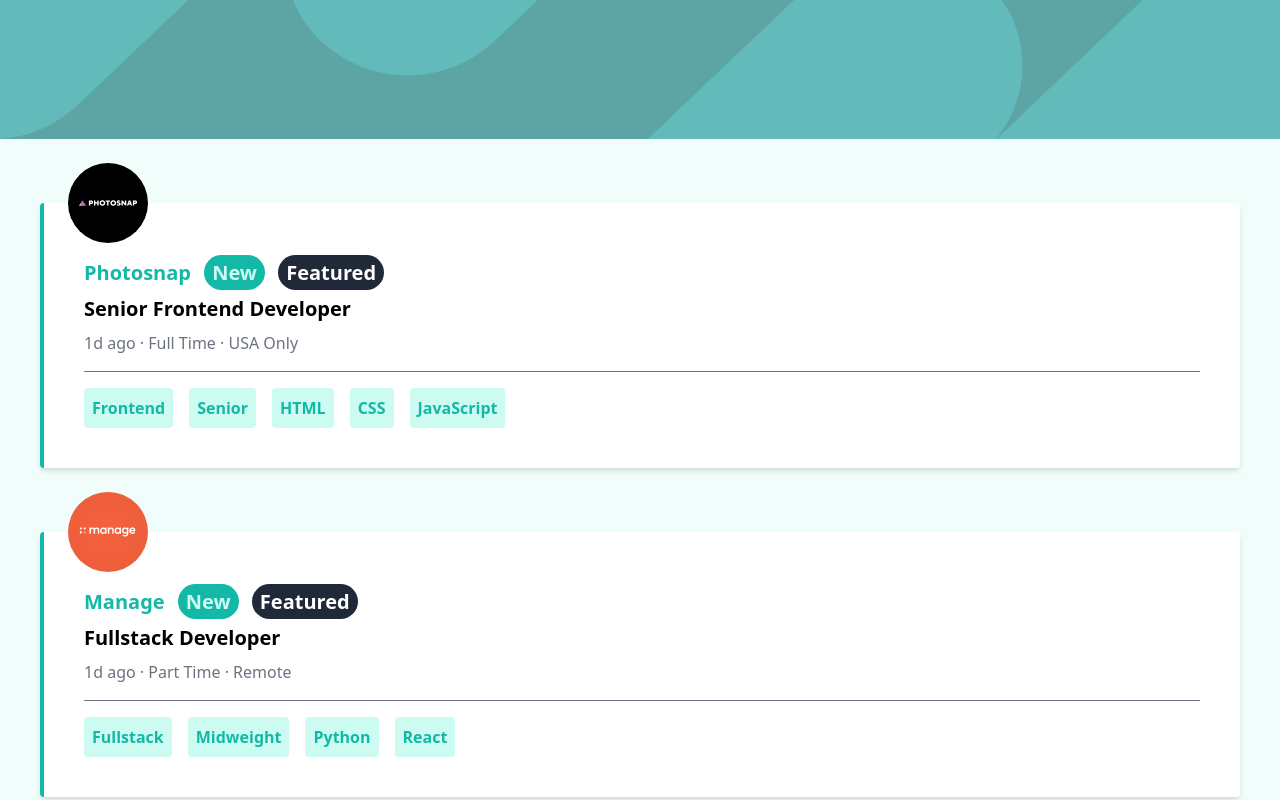
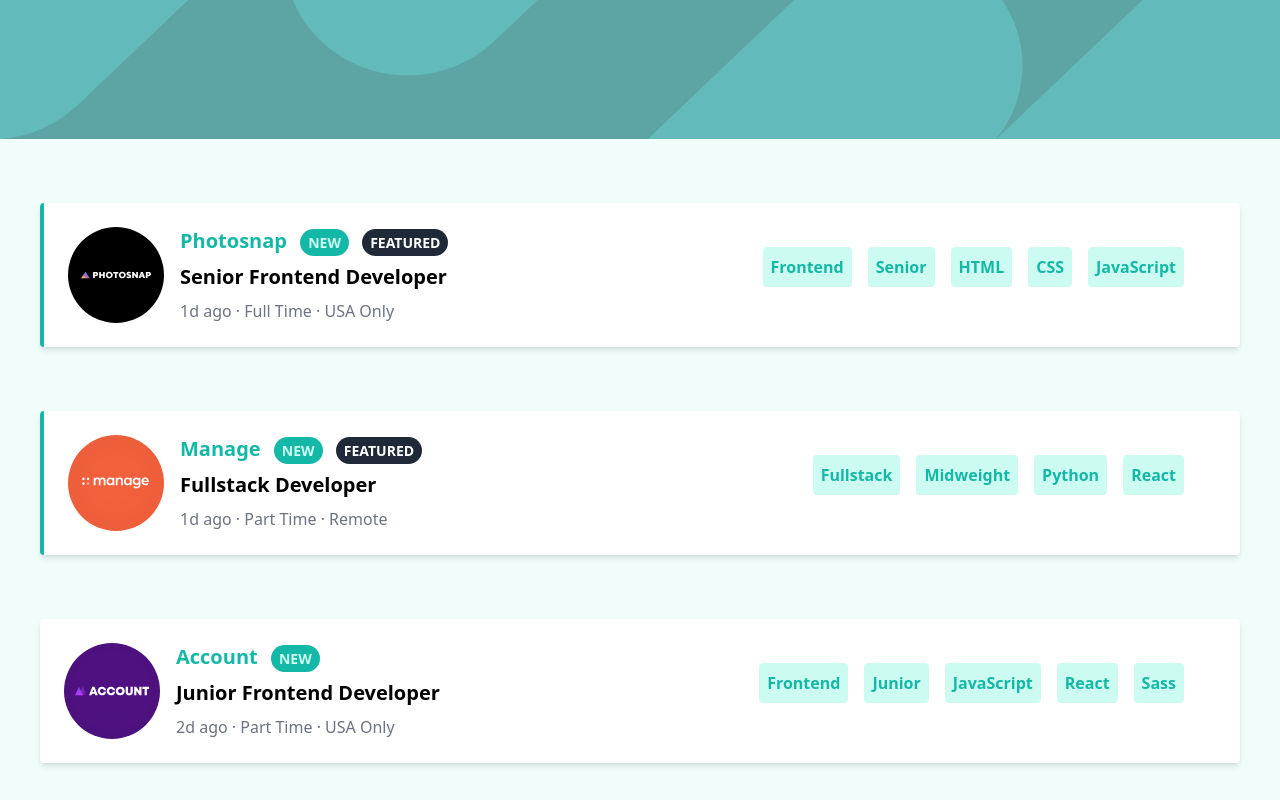
Before and after one commit to AbdElrahmanGbr/joblisting-ReactJs, a React (Create React App) app: page / in a window 1280 px wide. Shown: the top 800 px of the page. Built offline with nearby package versions, Linux system fonts and the light colour scheme.

Commit message:
made JobBoard responsive

```diff
--- a/src/components/JobsBoard.js
+++ b/src/components/JobsBoard.js
@@ -24,20 +24,20 @@
         tags.push(...tools);
     }
     return (<>
-        <div className={`flex flex-col bg-white shadow-md my-16 mx-10 p-6 rounded ${featured && 'border-l-4 border-teal-500 border-solid'}`}>
+        <div className={`flex flex-col bg-white shadow-md my-16 mx-10 p-6 rounded ${featured && 'border-l-4 border-teal-500 border-solid'} sm:flex-row`}>
             <div>
-                <img className='-mt-16 mb-4 w-20 h-20' src={logo} alt={company}/>
+                <img className='-mt-16 mb-4 w-20 h-20 sm:h-24 sm:w-24 sm:my-0' src={logo} alt={company}/>
             </div>
             <div className='flex flex-col justify-between ml-4'>
                 <h3 className='font-bold text-xl text-teal-500'>{company} {isNew && (
-                    <span className='bg-teal-500 text-teal-100 font-bold rounded-full m-2 py-1 px-2'>New</span>)} {featured && (
-                    <span className='bg-gray-800 text-white font-bold rounded-full py-1 px-2'>Featured</span>)}</h3>
+                    <span className='bg-teal-500 text-teal-100 font-bold rounded-full m-2 py-1 px-2 uppercase text-sm'>New</span>)} {featured && (
+                    <span className='bg-gray-800 text-white font-bold rounded-full py-1 px-2 uppercase text-sm'>Featured</span>)}</h3>
                 <h2 className="font-bold text-xl my-2">{position}</h2>
                 <p className="text-gray-500 font-medium">
                     {postedAt} · {contract} · {location}
                 </p>
             </div>
-            <div className="flex flex-wrap items-center mt-4 mx-4 pt-4 border-t border-gray-500 border-solid">
+            <div className="flex flex-wrap items-center mt-4 mx-4 pt-4 border-t border-gray-500 border-solid sm:ml-auto sm:border-0 sm:mt-0 sm:pt-0 sm:mb-0">
                 {tags ? tags.map((tag) => <span
                     className='text-teal-500 bg-teal-100 font-bold mr-4 mb-4 p-2 rounded'>{tag}</span>) : ''}
             </div>
```
